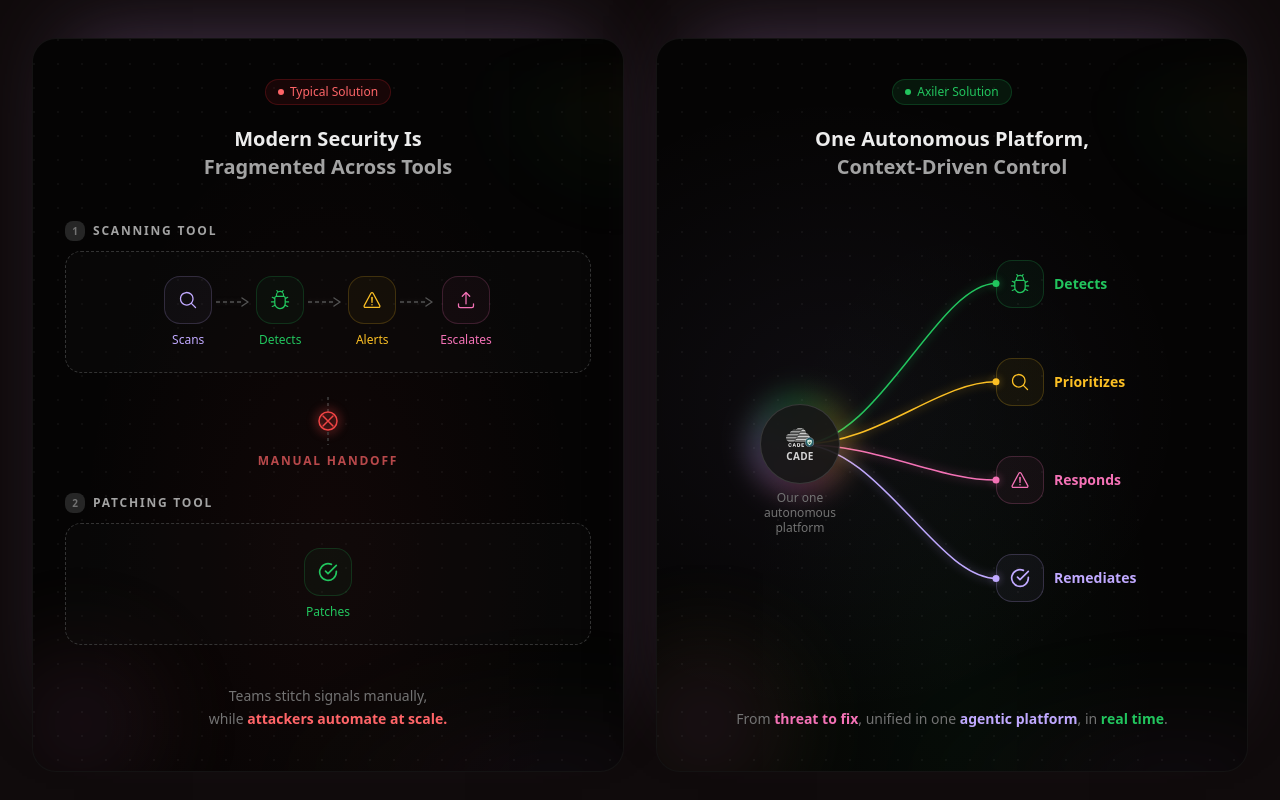
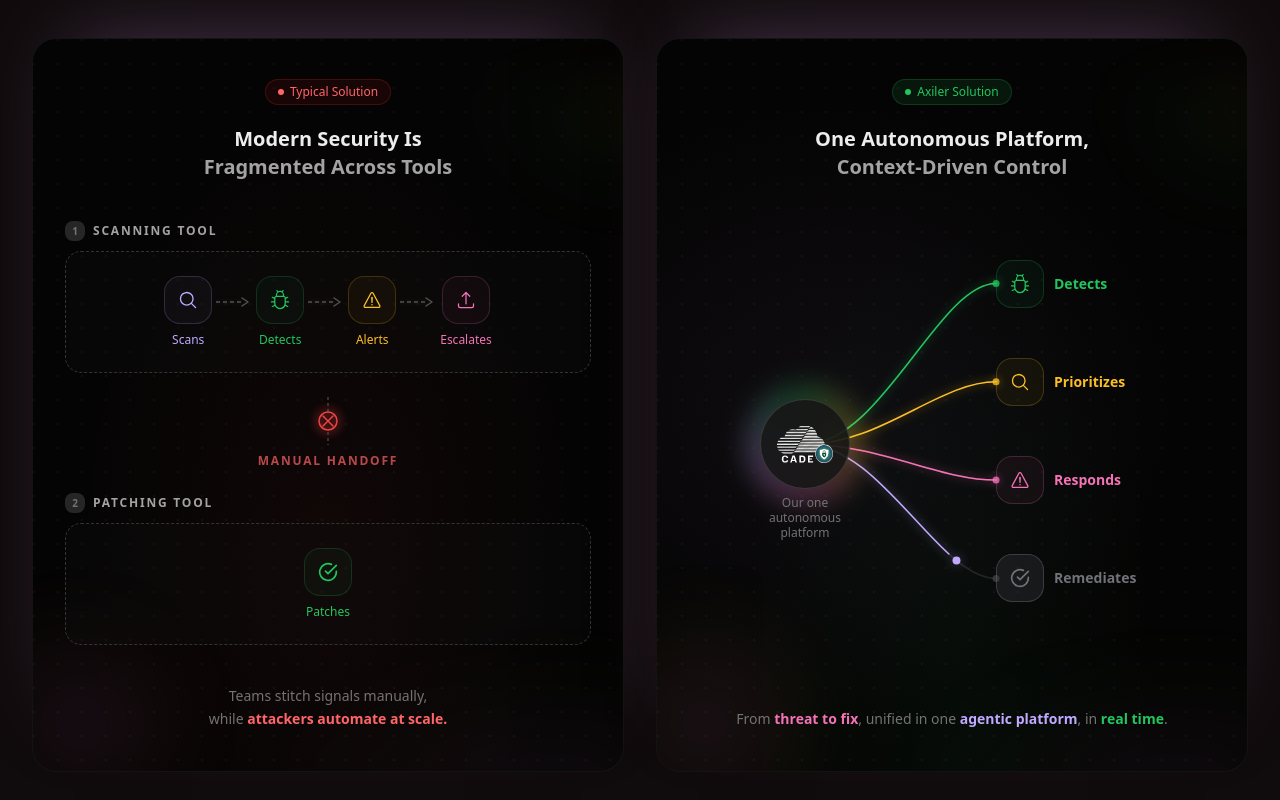
Before and after one commit to dev-mdshahid/axiler, a Next.js app: page / in a window 1280 px wide. Shown: the part 1214-2014 px from the top of the page. Built offline with nearby package versions, Linux system fonts and the light colour scheme.

Commit message:
feat: add flow in the autonomous platform card

```diff
--- a/app/globals.css
+++ b/app/globals.css
@@ -35,8 +35,10 @@
   /* Shadows — match Figma shadow tokens */
   --shadow-sm: 0 1px 2px 0 rgb(0 0 0 / 0.05);
   --shadow-md: 0 4px 6px -1px rgb(0 0 0 / 0.1), 0 2px 4px -2px rgb(0 0 0 / 0.1);
-  --shadow-lg: 0 10px 15px -3px rgb(0 0 0 / 0.1), 0 4px 6px -4px rgb(0 0 0 / 0.1);
-  --shadow-xl: 0 20px 25px -5px rgb(0 0 0 / 0.1), 0 8px 10px -6px rgb(0 0 0 / 0.1);
+  --shadow-lg:
+    0 10px 15px -3px rgb(0 0 0 / 0.1), 0 4px 6px -4px rgb(0 0 0 / 0.1);
+  --shadow-xl:
+    0 20px 25px -5px rgb(0 0 0 / 0.1), 0 8px 10px -6px rgb(0 0 0 / 0.1);
 
   /* Border radii */
   --radius-sm: 0.25rem;
@@ -50,12 +52,12 @@
   --navbar-height: 5rem;
 
   /* What It Does Section */
-  --wid-section-bg: #100B0C;
+  --wid-section-bg: #100b0c;
   --wid-card-bg: #050404;
-  --wid-card-shadow: 0px -36px 78px -42px #4A3752;
+  --wid-card-shadow: 0px -36px 78px -42px #4a3752;
   --wid-accent-green: #22c55e;
   --wid-accent-pink: #f472b6;
-  --wid-accent-purple: #C0A9FF;
+  --wid-accent-purple: #c0a9ff;
   --wid-accent-yellow: #fbbf24;
   --wid-card-border: rgba(255, 255, 255, 0.06);
 }
@@ -147,56 +149,141 @@
 
 /* Traveling dot along a flow path */
 @keyframes wid-dot-travel {
-  0% { offset-distance: 0%; opacity: 0; }
-  5% { opacity: 1; }
-  90% { opacity: 1; }
-  100% { offset-distance: 100%; opacity: 0; }
+  0% {
+    offset-distance: 0%;
+    opacity: 0;
+  }
+  5% {
+    opacity: 1;
+  }
+  90% {
+    opacity: 1;
+  }
+  100% {
+    offset-distance: 100%;
+    opacity: 0;
+  }
 }
 
 /* Glow pulse for nodes / icons */
 @keyframes wid-glow-pulse {
-  0%, 100% { filter: drop-shadow(0 0 4px currentColor) drop-shadow(0 0 8px currentColor); }
-  50% { filter: drop-shadow(0 0 10px currentColor) drop-shadow(0 0 20px currentColor); }
+  0%,
+  100% {
+    filter: drop-shadow(0 0 4px currentColor) drop-shadow(0 0 8px currentColor);
+  }
+  50% {
+    filter: drop-shadow(0 0 10px currentColor)
+      drop-shadow(0 0 20px currentColor);
+  }
 }
 
 /* Soft opacity pulse for background glow */
 @keyframes wid-bg-glow {
-  0%, 100% { opacity: 0.25; }
-  50% { opacity: 0.5; }
+  0%,
+  100% {
+    opacity: 0.25;
+  }
+  50% {
+    opacity: 0.5;
+  }
 }
 
 /* Dash offset animation for SVG line drawing */
 @keyframes wid-dash-draw {
-  to { stroke-dashoffset: 0; }
+  to {
+    stroke-dashoffset: 0;
+  }
 }
 
 /* Flow line shimmer */
 @keyframes wid-line-shimmer {
-  0% { stroke-dashoffset: 40; }
-  100% { stroke-dashoffset: 0; }
+  0% {
+    stroke-dashoffset: 40;
+  }
+  100% {
+    stroke-dashoffset: 0;
+  }
 }
 
 /* Scale-in pop for flow step nodes */
 @keyframes wid-node-pop {
-  0% { transform: scale(0); opacity: 0; }
-  60% { transform: scale(1.15); opacity: 1; }
-  100% { transform: scale(1); opacity: 1; }
+  0% {
+    transform: scale(0);
+    opacity: 0;
+  }
+  60% {
+    transform: scale(1.15);
+    opacity: 1;
+  }
+  100% {
+    transform: scale(1);
+    opacity: 1;
+  }
 }
 
 /* Fade-in-up for text elements */
 @keyframes wid-fade-up {
-  0% { transform: translateY(12px); opacity: 0; }
-  100% { transform: translateY(0); opacity: 1; }
+  0% {
+    transform: translateY(12px);
+    opacity: 0;
+  }
+  100% {
+    transform: translateY(0);
+    opacity: 1;
+  }
 }
 
 /* Rotating ring for hub */
 @keyframes wid-hub-ring-spin {
-  0% { transform: rotate(0deg); }
-  100% { transform: rotate(360deg); }
+  0% {
+    transform: rotate(0deg);
+  }
+  100% {
+    transform: rotate(360deg);
+  }
 }
 
 /* Cross mark for fragmented "break" */
 @keyframes wid-cross-appear {
-  0% { transform: scale(0) rotate(-45deg); opacity: 0; }
-  100% { transform: scale(1) rotate(0deg); opacity: 1; }
+  0% {
+    transform: scale(0) rotate(-45deg);
+    opacity: 0;
+  }
+  100% {
+    transform: scale(1) rotate(0deg);
+    opacity: 1;
+  }
 }
+
+/* Beating glow on lines and terminal dots when paused */
+@keyframes wid-line-glow-beat {
+  0%,
+  100% {
+    filter: drop-shadow(0 0 4px currentColor);
+  }
+  50% {
+    filter: drop-shadow(0 0 14px currentColor);
+  }
+}
+
+/* Beating glow on branch icon boxes when paused */
+@keyframes wid-icon-beat-glow {
+  0%,
+  100% {
+    box-shadow: 0 0 10px var(--glow), 0 0 20px var(--glow);
+  }
+  50% {
+    box-shadow: 0 0 18px var(--glow), 0 0 36px var(--glow);
+  }
+}
+
+/* Beating glow on branch labels when paused */
+@keyframes wid-text-beat-glow {
+  0%,
+  100% {
+    text-shadow: 0 0 8px var(--glow);
+  }
+  50% {
+    text-shadow: 0 0 16px var(--glow);
+  }
+}
--- a/components/sections/home/AutonomousPlatformCard.tsx
+++ b/components/sections/home/AutonomousPlatformCard.tsx
@@ -6,6 +6,13 @@
 import { HiMagnifyingGlass } from "react-icons/hi2";
 import { IoWarningOutline } from "react-icons/io5";
 import { FiCheckCircle } from "react-icons/fi";
+
+// Loop cycle: each branch gets a segment; spark moves along line, line colors with it, icon lights when spark reaches end
+const CYCLE_DURATION_MS = 6000;
+const PAUSE_AFTER_CYCLE_MS = 5000;
+const SEGMENT_FRAC = 1 / 4; // each of 4 branches gets 1/4 of cycle
+const GRAY_STROKE = "#404040";
+const PROGRESS_RESET_EPS = 0.002; // treat as 0 when reset so first branch stays gray
 
 interface BranchConfig {
   icon: React.ReactNode;
@@ -44,7 +51,7 @@
 // Icon column width in px — must match the w-[ICON_COL_W] class below
 const ICON_COL_W = 148;
 // Hub circle diameter in px — must match size-[HUB_D] class below
-const HUB_D = 80;
+const HUB_D = 90;
 // Y positions of each branch as fraction of diagram height (tighter spacing)
 const BRANCH_Y_FRACS = [0.14, 0.36, 0.58, 0.8];
 
@@ -81,11 +88,11 @@
           alt="CADE logo"
           width={35}
           height={23}
-          className="h-auto w-7"
+          className="h-auto w-12 sm:w-14"
         />
-        <span className="mt-1 text-center text-[10px] font-bold leading-none tracking-wide text-neutral-300">
+        {/* <span className="mt-1 text-center text-[10px] font-bold leading-none tracking-wide text-neutral-300">
           CADE
-        </span>
+        </span> */}
       </div>
     </div>
   );
@@ -96,14 +103,19 @@
   index,
   animate,
   diagramH,
+  lit,
+  isPaused,
 }: {
   branch: BranchConfig;
   index: number;
   animate: boolean;
   diagramH: number;
+  lit: boolean;
+  isPaused: boolean;
 }) {
   const delay = 700 + index * 150;
   const topPx = BRANCH_Y_FRACS[index] * diagramH;
+  const beatGlow = lit && isPaused;
 
   return (
     <div
@@ -119,27 +131,49 @@
       }}
     >
       <div
-        className="flex size-11 shrink-0 items-center justify-center rounded-xl border sm:size-12"
+        className={`flex size-11 shrink-0 items-center justify-center rounded-xl border sm:size-12 transition-colors duration-300 ${beatGlow ? "wid-icon-beat-glow" : ""}`}
         style={{
-          borderColor: `${branch.color}35`,
-          background: `${branch.color}0D`,
-          color: branch.color,
-          boxShadow: animate
+          borderColor: lit ? `${branch.color}35` : "rgba(113,113,122,0.4)",
+          background: lit ? `${branch.color}0D` : "rgba(63,63,70,0.3)",
+          color: lit ? branch.color : "#71717a",
+          boxShadow: lit
             ? `0 0 10px ${branch.glowColor}, 0 0 20px ${branch.glowColor}30`
             : "none",
-          transition: `box-shadow 0.6s ease ${delay + 200}ms`,
+          transition:
+            "border-color 0.3s ease, background 0.3s ease, color 0.3s ease, box-shadow 0.3s ease",
+          ...(beatGlow && { ["--glow" as string]: branch.glowColor }),
         }}
       >
         {branch.icon}
       </div>
       <span
-        className="whitespace-nowrap text-xs font-semibold sm:text-sm"
-        style={{ color: branch.color }}
+        className={`whitespace-nowrap text-xs font-semibold sm:text-sm transition-colors duration-300 ${beatGlow ? "wid-text-beat-glow" : ""}`}
+        style={{
+          color: lit ? branch.color : "#71717a",
+          ...(beatGlow && { ["--glow" as string]: branch.glowColor }),
+        }}
       >
         {branch.label}
       </span>
     </div>
   );
+}
+
+function getSegmentProgress(cycleProgress: number, branchIndex: number) {
+  // When progress is at 0 (or just reset), all lines stay gray
+  if (cycleProgress < PROGRESS_RESET_EPS) return 0;
+  const segStart = branchIndex * SEGMENT_FRAC;
+  const segEnd = (branchIndex + 1) * SEGMENT_FRAC;
+  if (cycleProgress <= segStart) return 0;
+  if (cycleProgress >= segEnd) return 1;
+  return (cycleProgress - segStart) / SEGMENT_FRAC;
+}
+
+function isBranchLit(cycleProgress: number, branchIndex: number) {
+  // When progress is at 0 (or just reset), no branch is lit
+  if (cycleProgress < PROGRESS_RESET_EPS) return false;
+  const segEnd = (branchIndex + 1) * SEGMENT_FRAC;
+  return cycleProgress >= segEnd;
 }
 
 export function AutonomousPlatformCard({
@@ -152,6 +186,25 @@
 
   const diagramRef = useRef<HTMLDivElement>(null);
   const [dims, setDims] = useState<{ w: number; h: number } | null>(null);
+
+  // Loop cycle: 0..1 over CYCLE_DURATION_MS, then reset
+  const [cycleProgress, setCycleProgress] = useState(0);
+  const cycleProgressRef = useRef(0);
+  const pathRefs = useRef<(SVGPathElement | null)[]>([]);
+  const [pathLengths, setPathLengths] = useState<number[]>([0, 0, 0, 0]);
+  const pathLengthsRef = useRef<number[]>([0, 0, 0, 0]);
+  pathLengthsRef.current = pathLengths;
+  const [sparkPoints, setSparkPoints] = useState<
+    ({ x: number; y: number } | null)[]
+  >([null, null, null, null]);
+  const rafId = useRef<number>(0);
+  const lastTick = useRef<number>(0);
+  const pauseStartRef = useRef<number>(0);
+  const isPausedRef = useRef(false);
+  const justResetRef = useRef(false);
+  const [isPaused, setIsPaused] = useState(false);
+  const [allGray, setAllGray] = useState(false);
+  const allGrayRef = useRef(false);
 
   useEffect(() => {
     const timer = setTimeout(() => setMounted(true), 100);
@@ -171,10 +224,82 @@
     return () => ro.disconnect();
   }, []);
 
+  // Measure path lengths when paths are in DOM
+  useEffect(() => {
+    if (!show || !dims) return;
+    const lengths = pathRefs.current.map((path) =>
+      path ? path.getTotalLength() : 0,
+    );
+    if (lengths.some((l) => l > 0)) setPathLengths(lengths);
+  }, [show, dims?.w, dims?.h]);
+
+  // Animation loop: advance cycle, pause 5s when complete, then reset (Detects grays out)
+  useEffect(() => {
+    if (!show) return;
+    lastTick.current = performance.now();
+    const tick = (now: number) => {
+      const deltaMs = now - lastTick.current;
+      lastTick.current = now;
+      let p = cycleProgressRef.current;
+
+      if (isPausedRef.current) {
+        if (
+          deltaMs >= 0 &&
+          now - pauseStartRef.current >= PAUSE_AFTER_CYCLE_MS
+        ) {
+          isPausedRef.current = false;
+          setIsPaused(false);
+          justResetRef.current = true;
+          allGrayRef.current = true;
+          setAllGray(true);
+          p = 0;
+          cycleProgressRef.current = p;
+          setCycleProgress(p);
+        }
+      } else {
+        if (justResetRef.current) {
+          justResetRef.current = false;
+        } else {
+          p += deltaMs / CYCLE_DURATION_MS;
+          if (allGrayRef.current && p > 0.02) {
+            allGrayRef.current = false;
+            setAllGray(false);
+          }
+        }
+        if (p >= 1) {
+          p = 1;
+          isPausedRef.current = true;
+          setIsPaused(true);
+          pauseStartRef.current = now;
+        }
+        cycleProgressRef.current = p;
+        setCycleProgress(p);
+      }
+
+      const points: ({ x: number; y: number } | null)[] = [];
+      const lengths = pathLengthsRef.current;
+      for (let i = 0; i < BRANCHES.length; i++) {
+        const path = pathRefs.current[i];
+        const len = lengths[i];
+        const sparkProg = getSegmentProgress(p, i);
+        if (path && len > 0) {
+          const pt = path.getPointAtLength(sparkProg * len);
+          points.push({ x: pt.x, y: pt.y });
+        } else {
+          points.push(null);
+        }
+      }
+      setSparkPoints(points);
+      rafId.current = requestAnimationFrame(tick);
+    };
+    rafId.current = requestAnimationFrame(tick);
+    return () => cancelAnimationFrame(rafId.current);
+  }, [show, pathLengths]);
+
   // All coordinates in real pixels
-  const hubCx = HUB_D / 2;                          // hub centre X
-  const hubCy = dims ? dims.h / 2 : 0;              // hub centre Y (vertical middle)
-  const lineEndX = dims ? dims.w - ICON_COL_W : 0;  // where lines meet icon left edge
+  const hubCx = HUB_D / 2; // hub centre X
+  const hubCy = dims ? dims.h / 2 : 0; // hub centre Y (vertical middle)
+  const lineEndX = dims ? dims.w - ICON_COL_W : 0; // where lines meet icon left edge
 
   return (
     <div className="relative flex h-full flex-col overflow-hidden rounded-2xl border border-wid-card-border bg-wid-card-bg shadow-wid-card">
@@ -275,26 +400,27 @@
                   const cx1 = hubCx + span * 0.4;
                   const cx2 = hubCx + span * 0.7;
                   const pathD = `M${hubCx},${hubCy} C${cx1},${hubCy} ${cx2},${ey} ${lineEndX},${ey}`;
-                  const delay = 500 + i * 150;
+                  const lineReveal = allGray
+                    ? 0
+                    : getSegmentProgress(cycleProgress, i);
+                  const lit = allGray ? false : isBranchLit(cycleProgress, i);
+                  const point = sparkPoints[i];
 
                   return (
                     <g key={branch.label}>
-                      {/* Glow */}
+                      {/* Gray base line — always visible */}
                       <path
+                        ref={(el) => {
+                          pathRefs.current[i] = el;
+                        }}
                         d={pathD}
                         pathLength="1"
-                        stroke={branch.color}
-                        strokeWidth="6"
+                        stroke={GRAY_STROKE}
+                        strokeWidth="1.5"
                         strokeLinecap="round"
-                        opacity="0.15"
-                        style={{
-                          strokeDasharray: 1,
-                          strokeDashoffset: show ? 0 : 1,
-                          transition: `stroke-dashoffset 0.9s ease ${delay}ms`,
-                          filter: "blur(4px)",
-                        }}
+                        opacity="0.5"
                       />
-                      {/* Crisp line */}
+                      {/* Colored line — reveals as spark moves; fully hidden when lineReveal is 0 */}
                       <path
                         d={pathD}
                         pathLength="1"
@@ -303,36 +429,67 @@
                         strokeLinecap="round"
                         style={{
                           strokeDasharray: 1,
-                          strokeDashoffset: show ? 0 : 1,
-                          transition: `stroke-dashoffset 0.9s ease ${delay}ms`,
+                          strokeDashoffset: 1 - lineReveal,
+                          opacity: lineReveal > 0 ? 1 : 0,
+                          transition:
+                            "stroke-dashoffset 0.08s linear, opacity 0.15s ease",
+                          ...(isPaused &&
+                            lit && {
+                              color: branch.color,
+                              animation:
+                                "wid-line-glow-beat 2.2s ease-in-out infinite",
+                            }),
                         }}
                       />
-                      {/* Travelling dot */}
-                      <circle r="3" fill={branch.color} opacity="0">
-                        <animateMotion
-                          dur="3s"
-                          repeatCount="indefinite"
-                          begin={`${delay / 1000 + 0.9}s`}
-                          path={pathD}
+                      {/* Colored glow behind line — no beat so blur stays; hidden when lineReveal is 0 */}
+                      <path
+                        d={pathD}
+                        pathLength="1"
+                        stroke={branch.color}
+                        strokeWidth="6"
+                        strokeLinecap="round"
+                        style={{
+                          strokeDasharray: 1,
+                          strokeDashoffset: 1 - lineReveal,
+                          opacity: lineReveal > 0 ? 0.15 : 0,
+                          transition:
+                            "stroke-dashoffset 0.08s linear, opacity 0.15s ease",
+                          filter: "blur(4px)",
+                        }}
+                      />
+                      {/* Spark moving along path — visible only while traveling */}
+                      {point && (
+                        <circle
+                          r="4"
+                          cx={point.x}
+                          cy={point.y}
+                          fill={branch.color}
+                          style={{
+                            filter: `drop-shadow(0 0 6px ${branch.glowColor})`,
+                            opacity:
+                              lineReveal > 0.01 && lineReveal < 0.99 ? 1 : 0,
+                            transition: "opacity 0.05s ease",
+                          }}
                         />
-                        <animate
-                          attributeName="opacity"
-                          values="0;0.9;0.9;0"
-                          dur="3s"
-                          repeatCount="indefinite"
-                          begin={`${delay / 1000 + 0.9}s`}
-                        />
-                      </circle>
-                      {/* Terminal dot */}
+                      )}
+                      {/* Terminal dot — colored when branch is lit */}
                       <circle
                         cx={lineEndX}
                         cy={ey}
                         r="3.5"
-                        fill={branch.color}
+                        fill={lit ? branch.color : GRAY_STROKE}
                         style={{
-                          opacity: show ? 1 : 0,
-                          transition: `opacity 0.4s ease ${delay + 700}ms`,
-                          filter: `drop-shadow(0 0 4px ${branch.glowColor})`,
+                          opacity: 0.8,
+                          transition: "fill 0.3s ease",
+                          color: branch.color,
+                          filter: lit
+                            ? `drop-shadow(0 0 4px ${branch.glowColor})`
+                            : "none",
+                          ...(isPaused &&
+                            lit && {
+                              animation:
+                                "wid-line-glow-beat 2.2s ease-in-out infinite",
+                            }),
                         }}
                       />
                     </g>
@@ -371,6 +528,8 @@
                   index={i}
                   animate={show}
                   diagramH={dims.h}
+                  lit={allGray ? false : isBranchLit(cycleProgress, i)}
+                  isPaused={isPaused}
                 />
               ))}
           </div>
```
